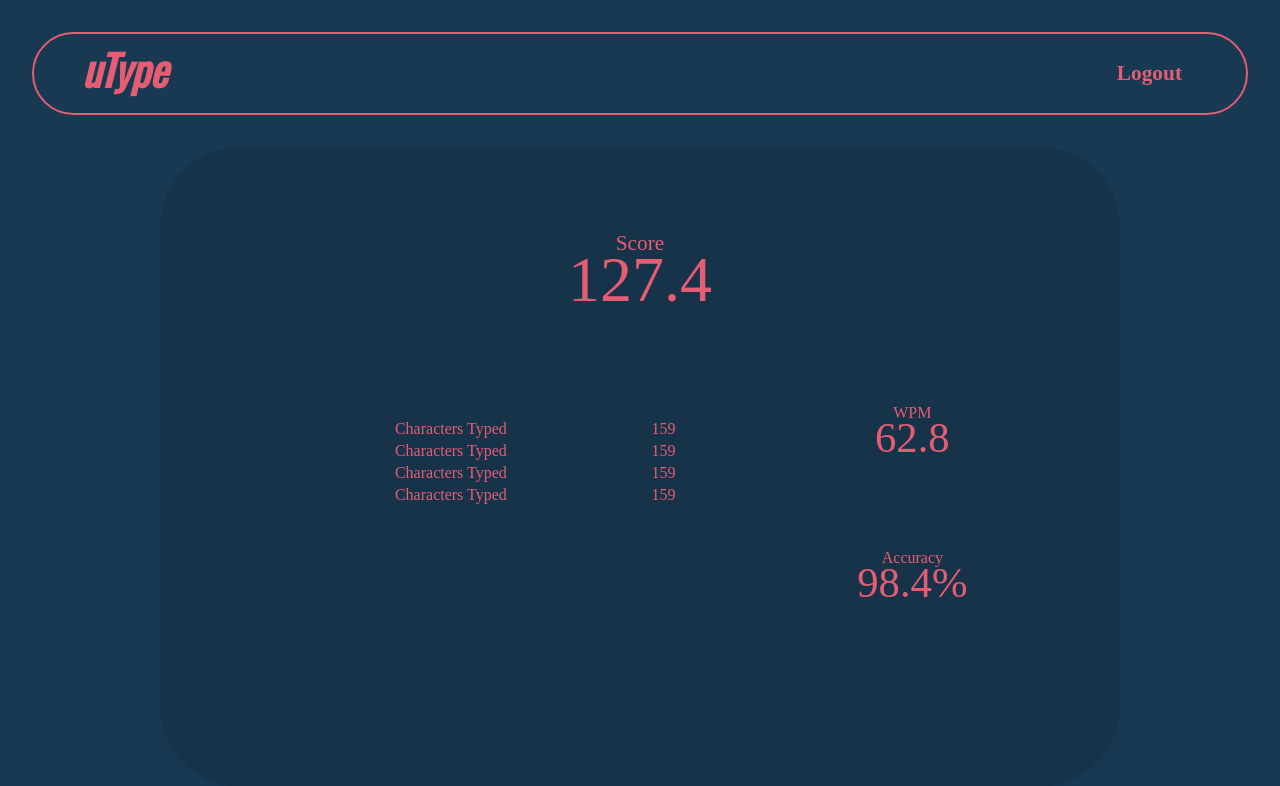
After one commit to DaveyDark/utype, a Flask app: page /results/ in a window 1280 px wide. The commit adds this page. Shown: the top 786 px of the page. Run offline with Flask 3, Linux system fonts and the light colour scheme; a user stored in the database is signed in.

Commit message:
Results page WIP

```diff
--- a/app.py
+++ b/app.py
@@ -1,8 +1,9 @@
-from flask import Flask, jsonify, redirect, render_template, request, session, url_for
+from flask import Flask, redirect, render_template, session, url_for
 from models import db
-from api import api
+from api import api, limiter
 
 app = Flask(__name__)
+limiter.init_app(app)
 app.secret_key = "utype_secret"
 app.config["SQLALCHEMY_DATABASE_URI"] = "sqlite:///utype.db"
 
@@ -16,18 +17,24 @@ def index():
 
 @app.route("/login/")
 def login():
+    if "user_id" in session:
+        return redirect(url_for('home'))
     return render_template('login.html')
+
+@app.route("/logout/")
+def logout():
+    if 'user_id' in session:
+        del session['user_id']
+    return redirect(url_for('login'))
 
 @app.route("/home/")
 def home():
-    if "id" not in session:
+    if "user_id" not in session:
         return redirect(url_for('login'))
-    return render_template('home.html', session_id = session["id"])
+    return render_template('home.html')
 
-@app.route("/submit/", methods=["POST"])
-def submit():
-    data = request.json
-    print(data)
-
-    response = {'message': 'Data received successfully'}
-    return jsonify(response), 200
+@app.route("/results/")
+def results():
+    if "user_id" not in session:
+        return redirect(url_for('login'))
+    return render_template('results.html')
--- /dev/null
+++ b/static/css/results.css
@@ -0,0 +1,64 @@
+.results-container {
+  background: rgba(0,0,0,0.1);
+  width: 60rem;
+  height: 40rem;
+  border-radius: 5rem;
+
+  display: flex;
+  flex-direction: column;
+  align-items: center;
+  text-align: center;
+}
+
+.score-header {
+  font-size: 16pt;
+  margin: 0px;
+  margin-top: 6rem;
+  line-height: 0px;
+}
+
+.score-text {
+  margin: 0px;
+  font-size: 48pt;
+}
+
+.stat-header {
+  font-size: 12pt;
+  margin: 0px;
+  margin-top: 6rem;
+  line-height: 0px;
+}
+
+.stat-text {
+  margin: 0px;
+  font-size: 32pt;
+}
+
+.stats-container {
+  display: flex;
+  flex-direction: row;
+  width: inherit;
+  justify-content: space-evenly;
+}
+
+.stats-left {
+  flex-grow: 0.4;
+  display: flex;
+  flex-direction: column;
+  justify-content: center;
+}
+
+.stat-table {
+  width: 100%;
+}
+
+.stat-table tr {
+  border: 2px solid white;
+}
+
+.stats-right {
+  flex-grow: 0.1;
+  display: flex;
+  flex-direction: column;
+  justify-content: start;
+}
--- a/templates/base.html
+++ b/templates/base.html
@@ -8,6 +8,7 @@
     <link rel="preconnect" href="https://fonts.gstatic.com" crossorigin>
     <link href="https://fonts.googleapis.com/css2?family=Oswald:wght@400&display=swap" rel="stylesheet">
     <link href="https://fonts.googleapis.com/css2?family=Source+Code+Pro:wght@400&display=swap" rel="stylesheet">
+    <link rel="icon" type="image/x-icon" href="{{ url_for('static',filename='favicon.png') }}">
   </head>
   <body>
     <header>
@@ -16,9 +17,9 @@
           <h1 class="navbar-title">uType</h1>
         </div>
         <div class="navbar-right">
-          <a href="" class="navbar-link">Link</a>
-          <a href="" class="navbar-link">Link</a>
-          <a href="" class="navbar-link">Link</a>
+          {% block navbar %}
+          <a href="/logout" class="navbar-link">Logout</a>
+          {% endblock %}
         </div>
       </nav>
       {% block header %} {% endblock %}
--- /dev/null
+++ b/templates/results.html
@@ -0,0 +1,49 @@
+{% extends 'base.html' %}
+
+{% block head %}
+  <link rel="stylesheet" type="text/css" href="{{ url_for('static',filename='css/results.css') }}">
+{% endblock %}
+
+{% block content %}
+<div class="results-container">
+  <div class="score-container">
+    <p class="score-header">Score</p>
+    <p class="score-text">127.4</p>
+  </div>
+  <div class="stats-container">
+    <div class="stats-left">
+      <table class="stat-table">
+        <tr>
+          <td>Characters Typed</td>
+          <td>159</td>
+        </tr>
+        <tr>
+          <td>Characters Typed</td>
+          <td>159</td>
+        </tr>
+        <tr>
+          <td>Characters Typed</td>
+          <td>159</td>
+        </tr>
+        <tr>
+          <td>Characters Typed</td>
+          <td>159</td>
+        </tr>
+      </table>
+    </div>
+    <div class="stats-right">
+      <div class="stat-container">
+        <p class="stat-header">WPM</p>
+        <p class="stat-text">62.8</p>
+      </div>
+      <div class="stat-container">
+        <p class="stat-header">Accuracy</p>
+        <p class="stat-text">98.4%</p>
+      </div>
+    </div>
+  </div>
+</div>
+{% endblock %}
+
+{% block footer %}
+{% endblock %}
```
Also changed, not shown: api.py (+44 -2 lines), models.py (+8 -4 lines), static/js/home.js (+11 -2 lines), static/js/login.js (+55 -6 lines), templates/login.html (+10 -5 lines), instance/utype.db (added), static/favicon.ico (deleted), static/favicon.png (added).
